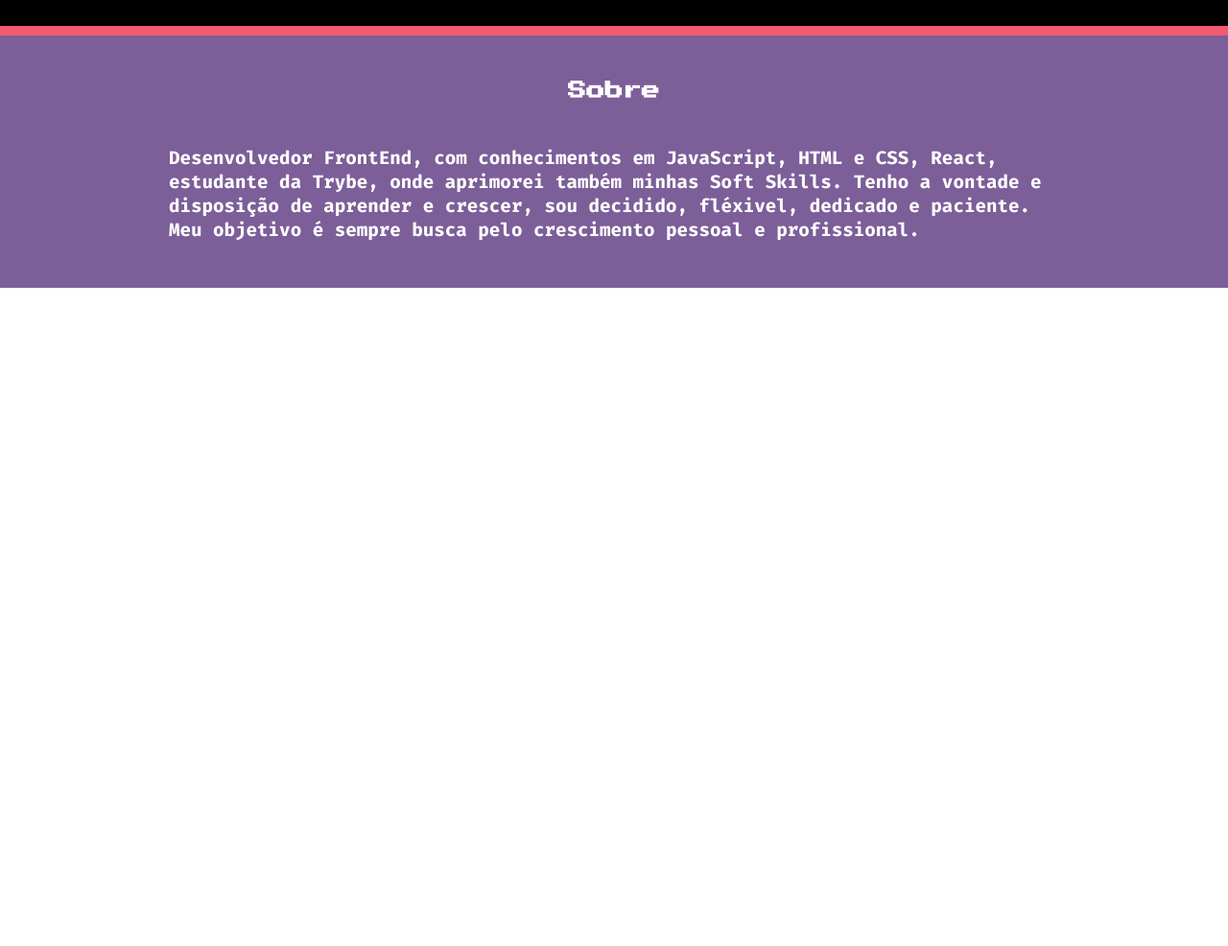
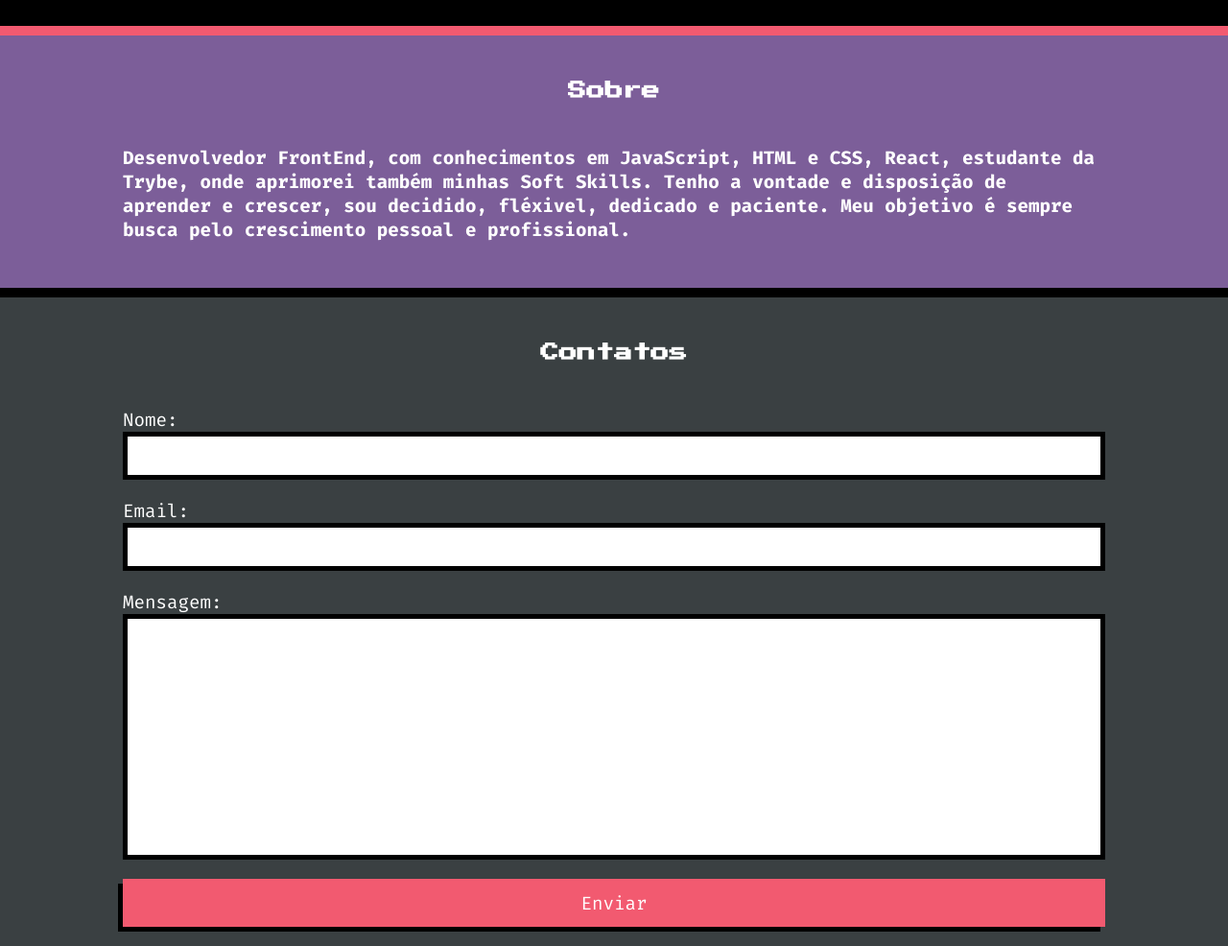
Before and after one commit to DiegoDemontier/diegodemontier.github.io, a plain HTML site: page index.html in a window 1280 px wide. Shown: the part 1788-2774 px from the top of the page at 96% size. Before the commit the page ends 2088 px from the top, so only its background shows below. Drawn offline with nearby package versions, Linux system fonts and the light colour scheme.

Commit message:
create section contacts

```diff
--- a/css/_section-about.scss
+++ b/css/_section-about.scss
@@ -3,6 +3,7 @@
   flex-direction: column;
   align-items: center;
   background: $base-color-second;
+  border-bottom: 10px solid $black-color-first;
   h2 {
     text-align: center;
     font-size: 1.2rem;
@@ -11,11 +12,10 @@
     color: #fff;
   }
   div {
-    width: 80%;
+    width: 80vw;
     h3 {
       font-size: 1.2rem;
       font-family: $font-family-first;
-      padding: 0 3rem;
       padding-bottom: 3rem;
       color: #fff;
     }
--- /dev/null
+++ b/css/_section-contacts.scss
@@ -0,0 +1,53 @@
+.container-contacts {
+  background: $black-color-second;
+  display: flex;
+  justify-content: center;
+  align-items: center;
+  flex-direction: column;
+  h2 {
+    text-align: center;
+    font-size: 1.2rem;
+    font-family: $font-family-second;
+    padding: 3rem;
+    color: #fff;
+  }
+  form {
+    display: flex;
+    flex-direction: column;
+    align-items: flex-start;
+    label {
+      font-family: $font-family-first;
+      color: $base-color-third;
+      font-size: 1.2rem;
+    }
+    input {
+      padding-left: 10px;
+      font-size: 1.2rem;
+      border: 5px solid black;
+      width: 80vw;
+      height: 50px;
+      margin-bottom: 20px;
+    }
+    input {
+      &:last-child {
+        border: 0;
+        padding-left: 0;
+        font-family: $font-family-first;
+        color: $base-color-third;
+        font-size: 1.2rem;
+        background: $base-color-first;
+        box-shadow: $shadow-first;
+      }
+    }
+    textarea {
+      padding-top: 10px;
+      padding-left: 10px;
+      font-size: 1.2rem;
+      border: 5px solid black;
+      width: 80vw;
+      height: 20vw;
+      resize: none;
+      margin-bottom: 20px;
+    }
+  }
+}
--- a/css/_section-slide.scss
+++ b/css/_section-project.scss
@@ -18,7 +18,7 @@
   .mySwiper1 {
     background: black;
     padding: 0.5rem .5rem;
-    width: 90%;
+    width: 80%;
     border-bottom: 10px solid $black-color-first;
     .swiper-wrapper {
       .swiper-slide {
--- a/css/style.scss
+++ b/css/style.scss
@@ -5,7 +5,8 @@
 @import "section-card-responsivel";
 @import "section-skill";
 @import "section-skill-responsivel";
-@import "section-slide";
-@import "section-slide-responsivel";
+@import "section-project";
+@import "section-project-responsivel";
 @import "section-about";
 @import "section-about-responsivel";
+@import "section-contacts";
--- a/index.html
+++ b/index.html
@@ -201,6 +201,22 @@
     </div>
   </section>
 
+  <section class="container-contacts">
+    <h2>Contatos</h2>
+    <form>
+      <label for="name">Nome:</label>
+      <input type="text" id="name" name="name">
+
+      <label for="email">Email:</label>
+      <input type="email" id="email" name="email">
+
+      <label for="message">Mensagem:</label>
+      <textarea id="message" name="message"></textarea>
+
+      <input type="submit" value="Enviar">
+    </form>
+  </section>
+
   <script src="https://unpkg.com/swiper@8/swiper-bundle.min.js"></script>
   <script src="./script.js"></script>
 
--- a/script.js
+++ b/script.js
@@ -21,7 +21,7 @@ var swiper = new Swiper(".mySwiper1", {
   spaceBetween: 30,
   centeredSlides: true,
   autoplay: {
-    delay: 2500,
+    delay: 5500,
     disableOnInteraction: false
   },
   pagination: {
@@ -36,7 +36,7 @@ var swiper = new Swiper(".mySwiper2", {
   spaceBetween: 30,
   centeredSlides: true,
   autoplay: {
-    delay: 2500,
+    delay: 5500,
     disableOnInteraction: false
   },
   pagination: {
```
Also changed, not shown: css/_section-project-responsivel.scss (renamed from css/_section-slide-responsivel.scss), css/style.css, 1 other file.
